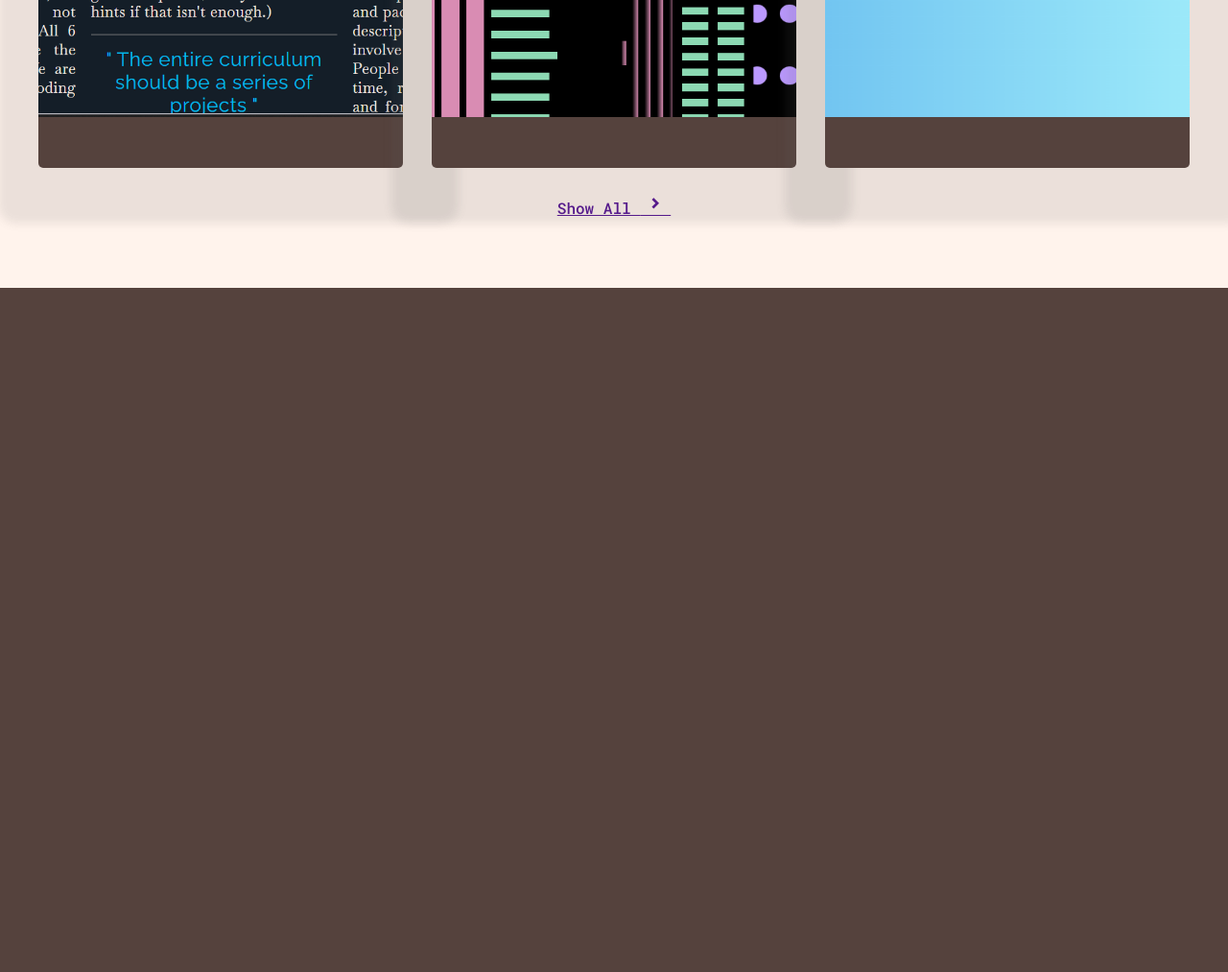
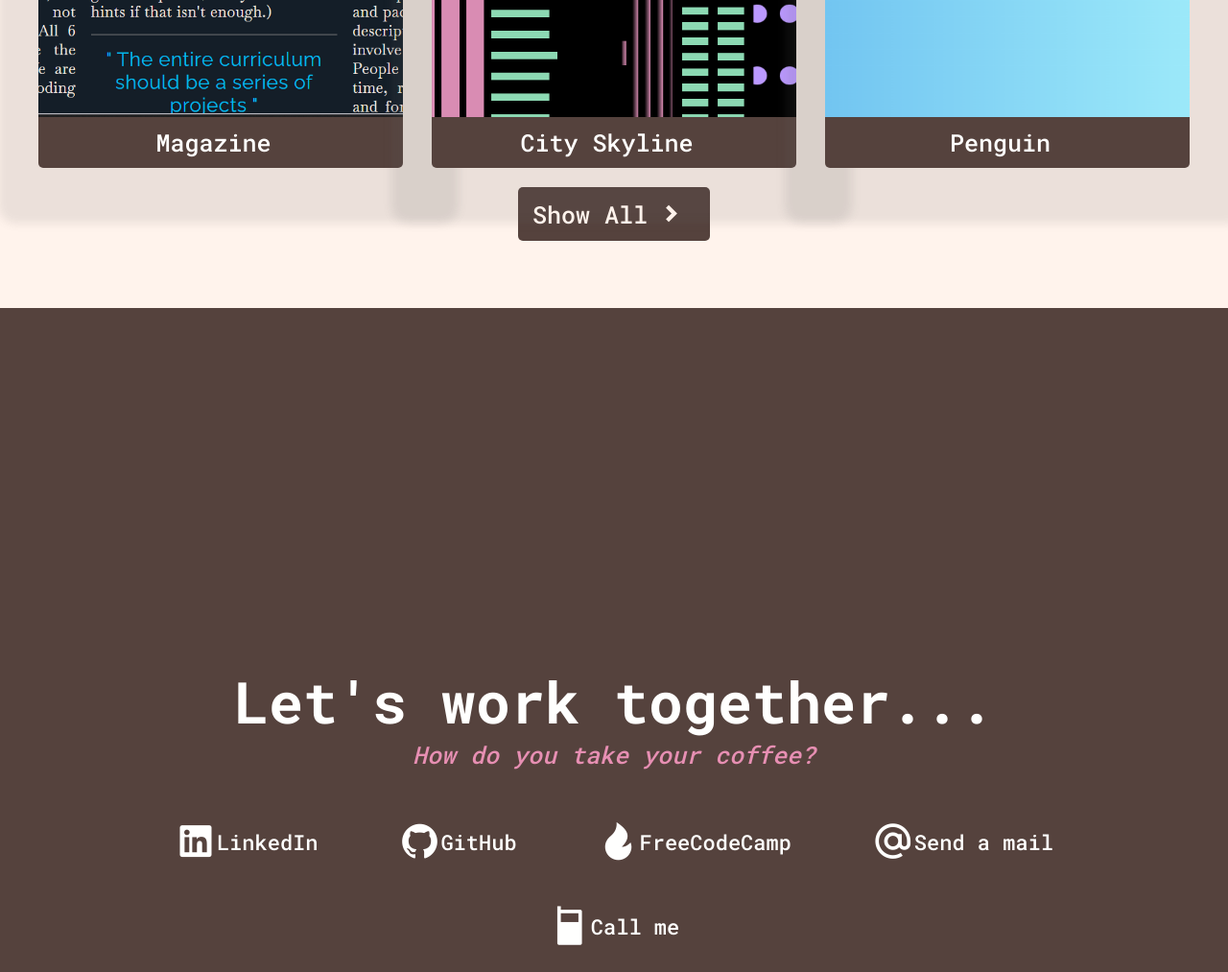
Before and after one commit to hiki7/personal-portfolio, a plain HTML site: page index.html in a window 1280 px wide. Shown: the part 2019-3032 px from the top of the page at 96% size. Before the commit the page ends 2319 px from the top, so only its background shows below. Drawn offline with nearby package versions, Linux system fonts and the light colour scheme.

Commit message:
Unfinished project

```diff
--- a/index.html
+++ b/index.html
@@ -37,24 +37,51 @@
                 </a>
                 <a href="" class="project-tile">
                     <img src="./landing.png" alt="" />
-                    <p><span>&lt;</span><span>/&gt;</span></p>
+                    <p><span>&lt;</span>Landing Page<span>/&gt;</span></p>
                 </a>
                 <a href="" class="project-tile">
                     <img src="./magazine.png" alt="" />
-                    <p><span>&lt;</span><span>/&gt;</span></p>
+                    <p><span>&lt;</span>Magazine<span>/&gt;</span></p>
                 </a>
                 <a href="" class="project-tile">
                     <img src="./skyline.png" alt="" />
-                    <p><span>&lt;</span><span>/&gt;</span></p>
+                    <p><span>&lt;</span>City Skyline<span>/&gt;</span></p>
                 </a>
                 <a href="" class="project-tile">
                     <img src="./penguin.png" alt="" />
-                    <p><span>&lt;</span><span>/&gt;</span></p>
+                    <p><span>&lt;</span>Penguin<span>/&gt;</span></p>
                 </a>
             </div>
             <a href="" class="show-all">
                 Show All <i class="ri-arrow-drop-right-line ri-2x"></i>
             </a>
         </section>
+        <section id="contact">
+            <h1>Let's work together...</h1>
+            <p class="coffee-question">How do you take your coffee?</p>
+            <div class="social-medias">
+                <a href="" class="social-media">
+                    <i class="ri-linkedin-box-fill ri-2x"></i>
+                    <p>LinkedIn</p>
+                </a>
+                <a href="" target="_blank" class="social-media">
+                    <i class="ri-github-fill ri-2x"></i>
+                    <p>GitHub</p>
+                </a>
+                <a href="" class="social-media">
+                    <i class="ri-fire-fill ri-2x"></i>
+                    <p>FreeCodeCamp</p>
+                </a>
+                <a href="" class="social-media">
+                    <i class="ri-at-line ri-2x"></i>
+                    <p>Send a mail</p>
+                </a>
+                <a href="" class="social-media">
+                    <i class="ri-cellphone-fill ri-2x"></i>
+                    <p>Call me</p>
+                </a>
+            </div>
+        </section>
+        <footer>Created by Yerzhan Rsaliyev October 2023</footer>
     </body>
 </html>
--- a/styles.css
+++ b/styles.css
@@ -9,6 +9,7 @@
 
 * {
     margin: 0;
+    scroll-behavior: smooth;
 }
 
 body {
@@ -132,3 +133,78 @@ section {
     color: var(--primary);
     transition: opacity 0.25s ease-in;
 }
+
+.show-all {
+    text-decoration: none;
+    width: max-content;
+    display: flex;
+    align-items: center;
+    margin: auto;
+    padding: 0px 15px;
+    background-color: var(--neutral);
+    color: var(--secondary);
+    font-size: 25px;
+    border-radius: 5px;
+    cursor: pointer;
+    transition: background-color 0.2s ease-in;
+}
+
+.show-all:hover {
+    background-color: var(--neutral-focus);
+    color: var(--primary);
+}
+
+#contact {
+    background-color: var(--neutral);
+    color: var(--base-100);
+}
+
+#contact h1 {
+    margin-top: 300px;
+}
+
+#contact .coffee-question {
+    color: var(--primary);
+    font-size: 25px;
+    font-style: italic;
+}
+
+#contact .social-medias {
+    display: flex;
+    flex-wrap: wrap;
+    max-width: 1000px;
+    justify-content: space-around;
+    margin: auto;
+    margin-top: 30px;
+}
+
+#contact .social-media {
+    text-decoration: none;
+    color: var(--base-100);
+    transition: transform 0.2s ease-in;
+    display: flex;
+    align-items: center;
+    margin: 20px;
+    font-size: 22px;
+}
+
+#contact .social-media:hover {
+    transform: translateY(10px);
+}
+
+footer {
+    border-top: 3px solid var(--primary);
+    color: var(--base-100);
+    font-size: 25px;
+    padding: 30px;
+}
+
+@media only screen and (width < 700px) {
+    h1 {
+        font-size: 50px;
+    }
+    #projects .project-tile {
+        height: 600px;
+        width: 100%;
+    }
+}
```
